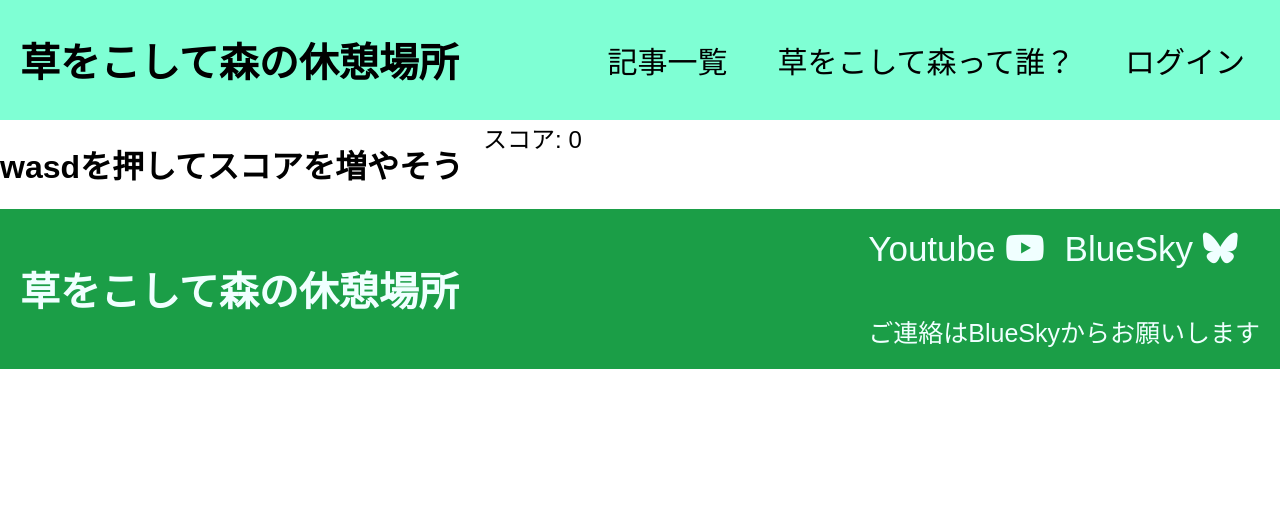
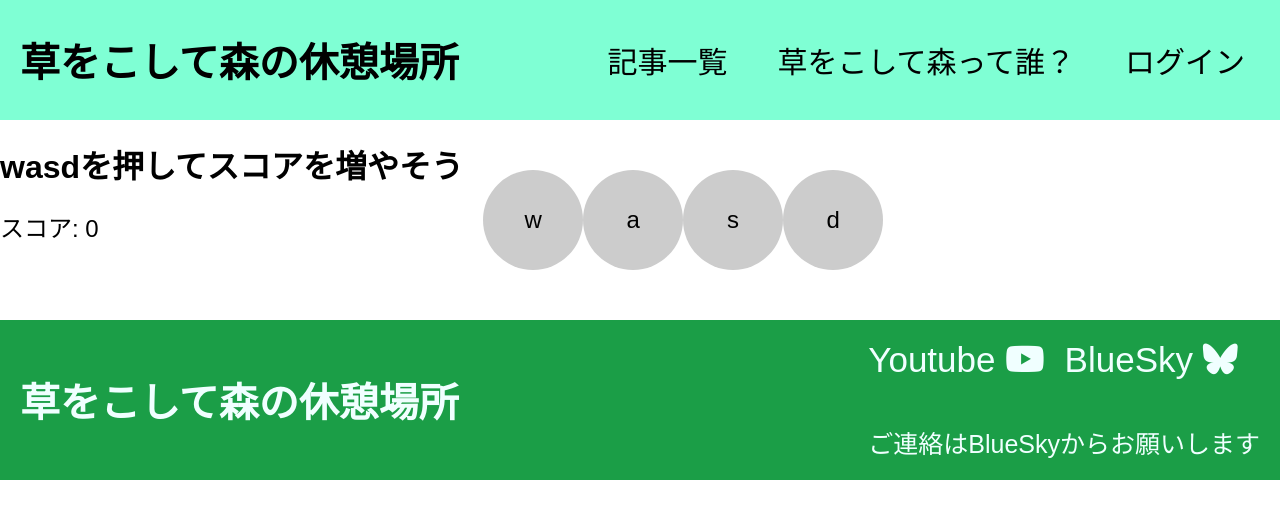
Before and after one commit to kusawokoshitemori/WASD_button_game, a plain HTML site: page click_game/click_game.html in a window 1280 px wide. Drawn offline with Linux system fonts and the light colour scheme.

Commit message:
円まで作った

```diff
--- a/click_game/click_game.css
+++ b/click_game/click_game.css
@@ -102,3 +102,26 @@ footer {
   font-size: 25px;
   margin: 0;
 }
+
+/*ここからmainの要素*/
+
+.main-circle {
+  display: flex;
+  justify-content: space-around;
+  align-items: center;
+  height: 200px; /* 適切な高さを設定してください */
+}
+
+.circle {
+  width: 100px; /* 円の直径 */
+  height: 100px; /* 円の直径 */
+  background-color: #ccc;
+  border-radius: 50%; /* 円を描画するためのボーダーラジアス */
+  display: flex;
+  justify-content: center;
+  align-items: center;
+}
+
+.key {
+  font-size: 24px; /* テキストのフォントサイズ */
+}
--- a/click_game/click_game.html
+++ b/click_game/click_game.html
@@ -26,8 +26,24 @@
     </header>
 
     <div class="main">
-      <h1 class="wasd">wasdを押してスコアを増やそう</h1>
-      <div id="score">スコア: 0</div>
+      <div class="main-text">
+        <h1 class="wasd">wasdを押してスコアを増やそう</h1>
+        <div id="score">スコア: 0</div>
+      </div>
+      <div class="main-circle">
+        <div class="circle">
+          <div class="key">w</div>
+        </div>
+        <div class="circle">
+          <div class="key">a</div>
+        </div>
+        <div class="circle">
+          <div class="key">s</div>
+        </div>
+        <div class="circle">
+          <div class="key">d</div>
+        </div>
+      </div>
     </div>
 
     <footer>
```
